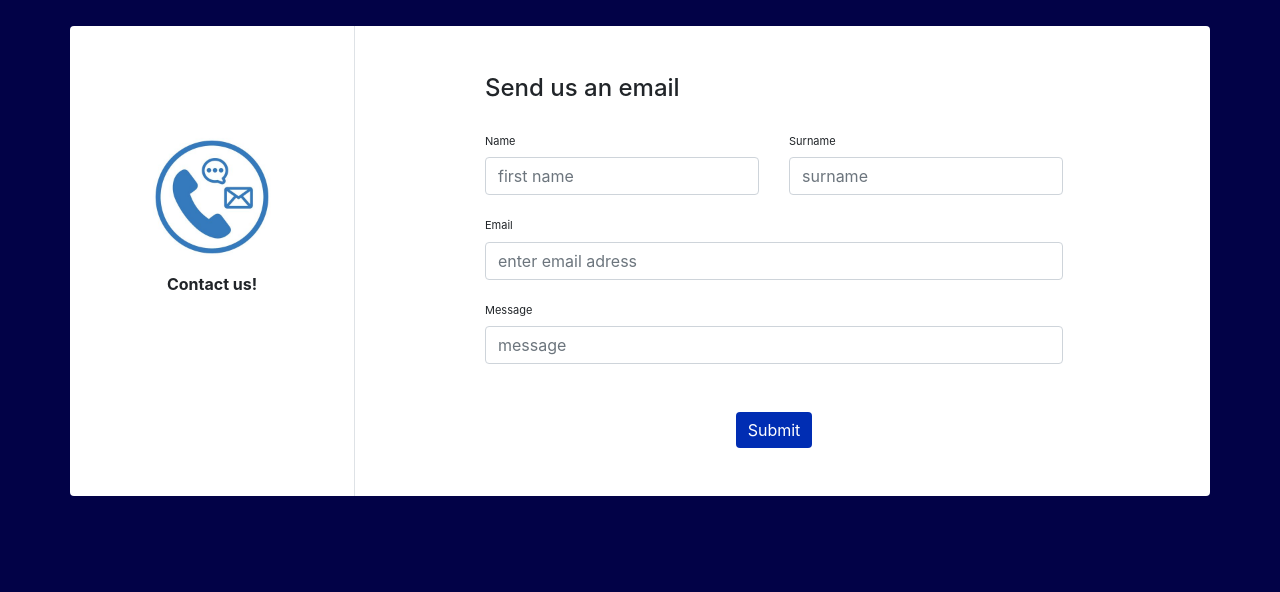
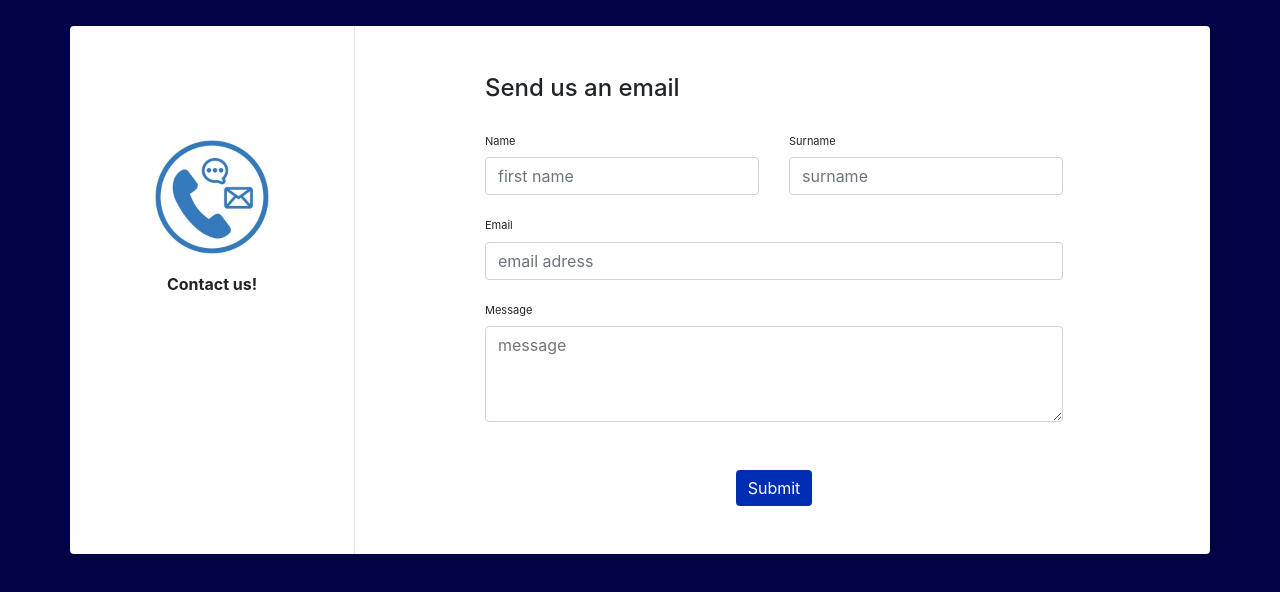
Before and after one commit to Giulia248/UniBookMi, a plain HTML site: page features/contacts/Contacts.html in a window 1280 px wide. Shown: the part 122-714 px from the top of the page. Drawn offline with nearby package versions, Linux system fonts and the light colour scheme.

Commit message:
[018] FIX contact page

```diff
--- a/features/contacts/Contacts.html
+++ b/features/contacts/Contacts.html
@@ -60,21 +60,27 @@
                     <!-- User email -->
                     <div class="row mt-3">
                         <div class="col-md-12"><label class="labels">Email</label><input type="email"
-                                class="form-control" placeholder="enter email adress" value="" required=""></div>
+                                class="form-control" placeholder="email adress" value="" required=""></div>
                     </div>
 
+                     <!-- Message -->
                     <div class="row mt-3">
-                        <div class="col-md-12">
+                        <div class="col-md-12 message">
                             <label class="labels">Message</label>
-                            <input type="text"
-                                class="form-control" placeholder="message" value="" required=""></div>
+                            <textarea name="message" cols="40" rows="5" type="text"
+                                 class="form-control-message" placeholder="message" value="" required=""></textarea>
+                            </div>
+
+
                     </div>
 
-                    <!-- send btn -->
+                    <!-- send btn type submit-->
                     <div class="mt-5 text-center"><button class="btn btn-primary profile-button", type="submit">
                         Submit</button></div>
 
                     </form>
+
+
                 </div>
             </div>
 
--- a/resources/styles/contacts.css
+++ b/resources/styles/contacts.css
@@ -2,3 +2,19 @@
 .padding{
     padding-left: 10%;
 }
+
+.form-control-message{
+    display:block;
+    width:100%;
+    height:calc(1.5em + .75rem + 60px);
+    padding:.375rem .75rem;
+    font-size:1rem;
+    font-weight:400;
+    line-height:1.5;
+    color:#495057;
+    background-color:#fff;
+    background-clip:padding-box;
+    border:1px solid #ced4da;
+    border-radius:.25rem;
+    transition:border-color .15s ease-in-out,box-shadow .15s ease-in-out
+}
--- a/resources/styles/userInfo.css
+++ b/resources/styles/userInfo.css
@@ -6,6 +6,8 @@ body {
     color: #020247;
     height: 100px;
 }
+
+
 
 .form-control:focus {
     box-shadow: none;
```
